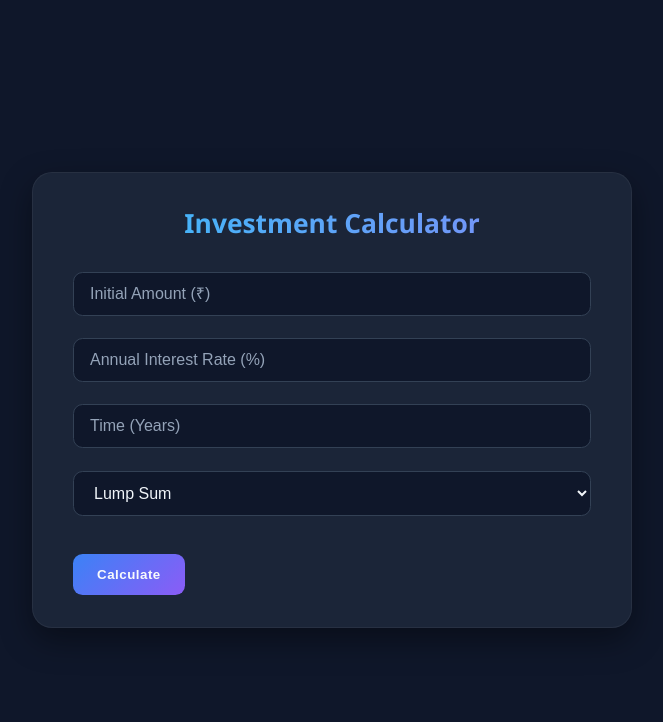
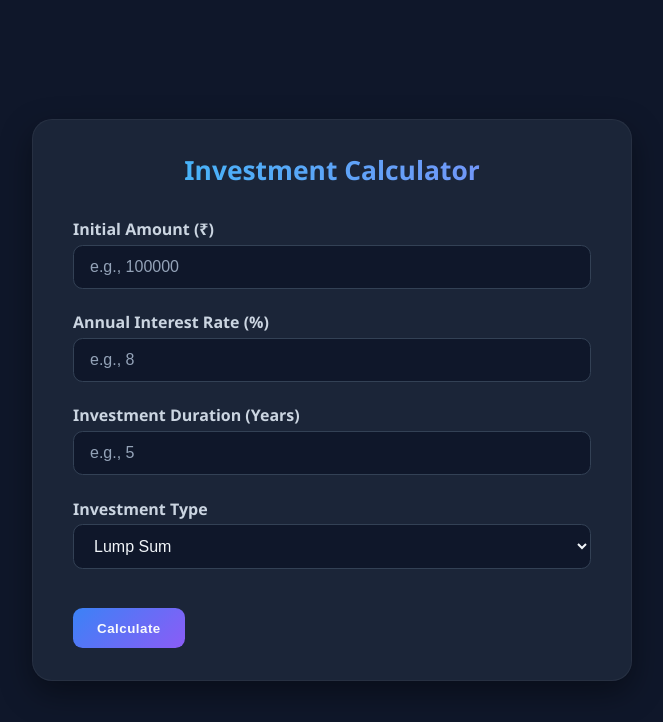
Before and after one commit to KALEESWARANS-CYBER00/ProfitPulse, a React (Vite) app: page /calculator in a window 1280 px wide. Shown: the top 722 px of the page, without its empty margins (308-971 px from the left). Built offline with nearby package versions, Linux system fonts and the light colour scheme; the HTML template or start-up script is replaced by a standard one.

Commit message:
fix: update InputForm layout and logic

```diff
--- a/src/components/InputForm.css
+++ b/src/components/InputForm.css
@@ -102,3 +102,13 @@ form button:hover {
     align-self: stretch;
   }
 }
+.error-banner {
+  background-color: #fee2e2;
+  color: #b91c1c;
+  padding: 12px;
+  margin-bottom: 16px;
+  border-radius: 6px;
+  font-weight: 600;
+  border: 1px solid #fca5a5;
+  text-align: center;
+}
--- a/src/components/InputForm.jsx
+++ b/src/components/InputForm.jsx
@@ -1,52 +1,98 @@
 import { useState } from 'react';
 import './InputForm.css';
+import Toast from './Toast';
 
 const InputForm = ({ onCalculate }) => {
   const [amount, setAmount] = useState('');
   const [rate, setRate] = useState('');
   const [years, setYears] = useState('');
   const [type, setType] = useState('lump');
+  const [toastMessage, setToastMessage] = useState('');
 
   const handleSubmit = (e) => {
     e.preventDefault();
+
+    if (amount <= 0 || rate <= 0 || years <= 0) {
+      setToastMessage('Please enter valid positive numbers.');
+      return;
+    }
+
+    setToastMessage('');
+
     onCalculate({
-      amount: +amount,
-      rate: +rate,
-      years: +years,
+      amount: parseFloat(amount),
+      rate: parseFloat(rate),
+      years: parseFloat(years),
       type,
     });
   };
 
   return (
     <div className="form-container">
-    <form onSubmit={handleSubmit}>
-      <h2> Investment Calculator</h2>
+      {toastMessage && (
+        <Toast message={toastMessage} onClose={() => setToastMessage('')} />
+      )}
+
+      <form onSubmit={handleSubmit} className="investment-form" noValidate>
+        <h2 className="form-title">Investment Calculator</h2>
+
+        <div className="form-group">
+          <label htmlFor="amount">Initial Amount (₹)</label>
           <input
+            id="amount"
             type="number"
-        placeholder="Initial Amount (₹)"
             value={amount}
             onChange={(e) => setAmount(e.target.value)}
+            min="0"
+            step="any"
+            placeholder="e.g., 100000"
             required
           />
+        </div>
+
+        <div className="form-group">
+          <label htmlFor="rate">Annual Interest Rate (%)</label>
           <input
+            id="rate"
             type="number"
-        placeholder="Annual Interest Rate (%)"
             value={rate}
             onChange={(e) => setRate(e.target.value)}
+            min="0"
+            step="any"
+            placeholder="e.g., 8"
             required
           />
+        </div>
+
+        <div className="form-group">
+          <label htmlFor="years">Investment Duration (Years)</label>
           <input
+            id="years"
             type="number"
-        placeholder="Time (Years)"
             value={years}
             onChange={(e) => setYears(e.target.value)}
+            min="1"
+            step="1"
+            placeholder="e.g., 5"
             required
           />
-      <select value={type} onChange={(e) => setType(e.target.value)}>
+        </div>
+
+        <div className="form-group">
+          <label htmlFor="type">Investment Type</label>
+          <select
+            id="type"
+            value={type}
+            onChange={(e) => setType(e.target.value)}
+          >
             <option value="lump">Lump Sum</option>
             <option value="sip">SIP (Monthly)</option>
           </select>
-      <button type="submit">Calculate</button>
+        </div>
+
+        <button type="submit" className="submit-btn">
+          Calculate
+        </button>
       </form>
     </div>
   );
```
Lines whose indentation alone changed are shown as unchanged.
